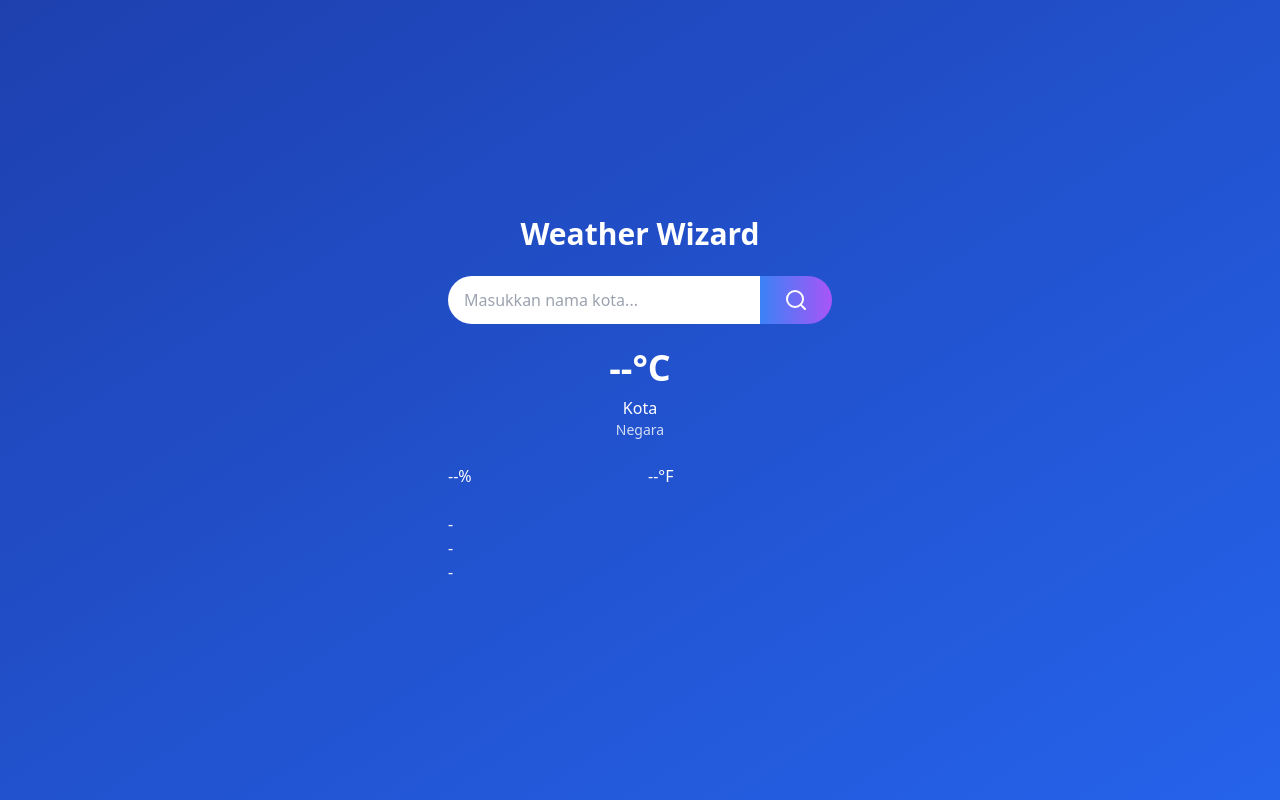
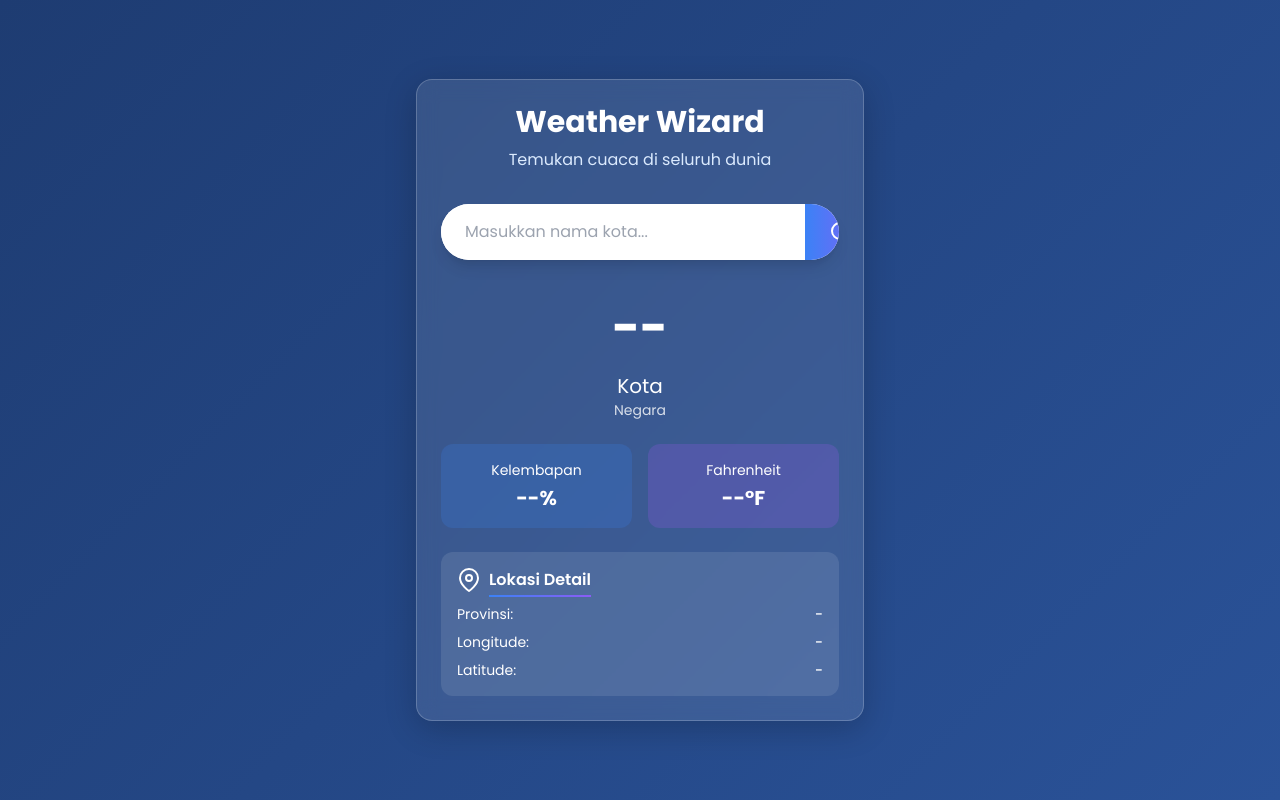
Before and after one commit to Refinaldii/200_WeatherApi, a plain HTML site: page index.html in a window 1280 px wide. Drawn offline with nearby package versions, Linux system fonts and the light colour scheme.

Commit message:
Memperbagus tampilan dan memastikan semua berfungsi

```diff
--- a/index.html
+++ b/index.html
@@ -4,48 +4,132 @@
     <meta charset="UTF-8">
     <meta name="viewport" content="width=device-width, initial-scale=1.0">
     <title>Weather Wizard</title>
-    <script src="https://cdnjs.cloudflare.com/ajax/libs/jquery/3.7.1/jquery.min.js"></script>
+    <script src="https://cdnjs.cloudflare.com/ajax/libs/jquery/3.7.1/jquery.min.js"
+        integrity="sha512-v2CJ7UaYy4JwqLDIrZUI/4hqeoQieOmAZNXBeQyjo21dadnwR+8ZaIJVT8EE2iyI61OV8e6M8PP2/4hpQINQ/g=="
+        crossorigin="anonymous" referrerpolicy="no-referrer"></script>
     <script src="https://cdn.tailwindcss.com"></script>
     <script src="https://unpkg.com/feather-icons"></script>
+    <script>
+        tailwind.config = {
+            theme: {
+                extend: {
+                    colors: {
+                        primary: '#3b82f6',
+                        secondary: '#8b5cf6',
+                    }
+                }
+            }
+        }
+    </script>
+    <style>
+        @import url('https://fonts.googleapis.com/css2?family=Poppins:wght@300;400;500;600;700&display=swap');
+        body {
+            font-family: 'Poppins', sans-serif;
+            background: linear-gradient(135deg, #1e3c72 0%, #2a5298 100%);
+            min-height: 100vh;
+            display: flex;
+            justify-content: center;
+            align-items: center;
+        }
+        .weather-card {
+            backdrop-filter: blur(10px);
+            background: rgba(255, 255, 255, 0.1);
+            border: 1px solid rgba(255, 255, 255, 0.2);
+            box-shadow: 0 8px 32px rgba(0, 0, 0, 0.2);
+        }
+        .temp-display {
+            font-size: 3rem;
+            font-weight: 700;
+        }
+        .location-pin {
+            position: relative;
+            display: inline-block;
+        }
+        .location-pin::after {
+            content: "";
+            position: absolute;
+            bottom: -5px;
+            left: 0;
+            width: 100%;
+            height: 2px;
+            background: linear-gradient(to right, #3b82f6, #8b5cf6);
+        }
+    </style>
 </head>
-<body class="flex justify-center items-center min-h-screen bg-gradient-to-br from-blue-800 to-blue-600">
-    <div class="weather-card rounded-2xl p-8 text-white w-full max-w-md">
-        <h1 class="text-3xl font-bold text-center mb-6">Weather Wizard</h1>
-        <div class="flex mb-6">
-            <input type="text" id="inputLokasi" placeholder="Masukkan nama kota..." class="flex-grow px-4 py-3 rounded-l-full text-gray-700 focus:outline-none">
-            <button id="btnGet" class="bg-gradient-to-r from-blue-500 to-purple-500 px-6 py-3 rounded-r-full text-white font-semibold"><i data-feather="search"></i></button>
-        </div>
-        <div class="text-center mb-6">
-            <div id="celcius" class="text-4xl font-bold mb-2">--°C</div>
-            <div id="kota">Kota</div>
-            <div id="negara" class="text-sm opacity-80">Negara</div>
-        </div>
-        <div class="grid grid-cols-2 gap-4 mb-6">
-            <div><div id="humidity">--%</div></div>
-            <div><div id="fahrenheit">--°F</div></div>
-        </div>
-        <div>
-            <div id="provinsi">-</div>
-            <div id="longitude">-</div>
-            <div id="latitude">-</div>
+<body>
+    <div class="container mx-auto px-4 py-8">
+        <div class="weather-card rounded-2xl p-6 max-w-md w-full mx-auto">
+            <div class="text-center mb-8">
+                <h1 class="text-3xl font-bold text-white mb-2">Weather Wizard</h1>
+                <p class="text-blue-100">Temukan cuaca di seluruh dunia</p>
+            </div>
+
+            <div class="mb-8">
+                <div class="flex items-center bg-white rounded-full overflow-hidden shadow-lg">
+                    <input type="text" id="inputLokasi" placeholder="Masukkan nama kota..." class="flex-grow px-6 py-4 focus:outline-none text-gray-700">
+                    <button id="btnGet" class="bg-gradient-to-r from-primary to-secondary hover:from-blue-500 hover:to-purple-600 text-white px-6 py-4 font-semibold transition duration-300 ease-in-out">
+                        <i data-feather="search"></i>
+                    </button>
+                </div>
+            </div>
+
+            <div class="weather-info text-white">
+                <div class="text-center mb-6">
+                    <div class="temp-display mb-2" id="celcius">--</div>
+                    <div class="text-xl" id="kota">Kota</div>
+                    <div class="text-sm opacity-80" id="negara">Negara</div>
+                </div>
+
+                <div class="grid grid-cols-2 gap-4 mb-6">
+                    <div class="bg-blue-500 bg-opacity-20 rounded-xl p-4 text-center">
+                        <div class="text-sm mb-1">Kelembapan</div>
+                        <div class="text-xl font-bold" id="humidity">--%</div>
+                    </div>
+                    <div class="bg-purple-500 bg-opacity-20 rounded-xl p-4 text-center">
+                        <div class="text-sm mb-1">Fahrenheit</div>
+                        <div class="text-xl font-bold" id="fahrenheit">--°F</div>
+                    </div>
+                </div>
+
+                <div class="bg-white bg-opacity-10 rounded-xl p-4">
+                    <h3 class="font-semibold mb-3 flex items-center">
+                        <i data-feather="map-pin" class="mr-2"></i>
+                        <span class="location-pin">Lokasi Detail</span>
+                    </h3>
+                    <div class="grid grid-cols-2 gap-2 text-sm">
+                        <div>Provinsi:</div>
+                        <div class="font-medium text-right" id="provinsi">-</div>
+
+                        <div>Longitude:</div>
+                        <div class="font-medium text-right" id="longitude">-</div>
+
+                        <div>Latitude:</div>
+                        <div class="font-medium text-right" id="latitude">-</div>
+                    </div>
+                </div>
+            </div>
         </div>
     </div>
 
     <script>
         feather.replace();
+
         const apiKey = "f2e9bc8fbcd0487398c65550250710";
 
-        $("#btnGet").click(function() {
+        $("#btnGet").click(function () {
             const lokasi = $("#inputLokasi").val().trim();
             if (lokasi === "") {
                 alert("Masukkan nama kota terlebih dahulu!");
                 return;
             }
+
             const urlapi = `https://api.weatherapi.com/v1/current.json?key=${apiKey}&q=${lokasi}&aqi=no`;
+
             $.ajax({
                 url: urlapi,
                 method: "GET",
                 success: function (data) {
+                    console.log(data);
                     $("#celcius").text(data.current.temp_c + "°C");
                     $("#fahrenheit").text(data.current.temp_f + "°F");
                     $("#humidity").text(data.current.humidity + "%");
```
